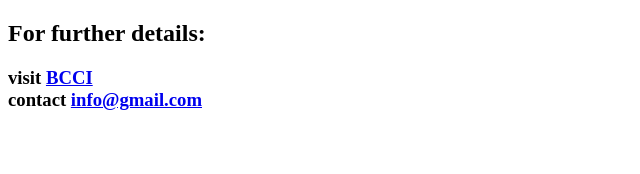
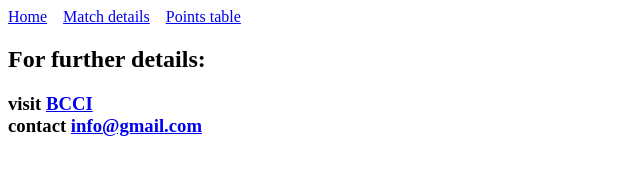
Before and after one commit to maheskastuti/Cricket-Match-Tracker, a plain HTML site: page pointstable.html in a window 1280 px wide. Shown: the whole page, without its empty margins (0-640 px from the left). Drawn offline with Linux system fonts and the light colour scheme.

Commit message:
Update pointstable.html

```diff
--- a/pointstable.html
+++ b/pointstable.html
@@ -6,7 +6,11 @@
     <title>Points-table</title>
 </head>
 <body>
-
+    <nav>
+        <a href="index.html">Home</a> &nbsp;&nbsp;
+        <a href="matchdetails.html">Match details</a> &nbsp;&nbsp;
+        <a href="pointstable.html">Points table</a>
+  </nav>
 </body>
 <footer>
     <p><h2>For further details: </h2>
```
